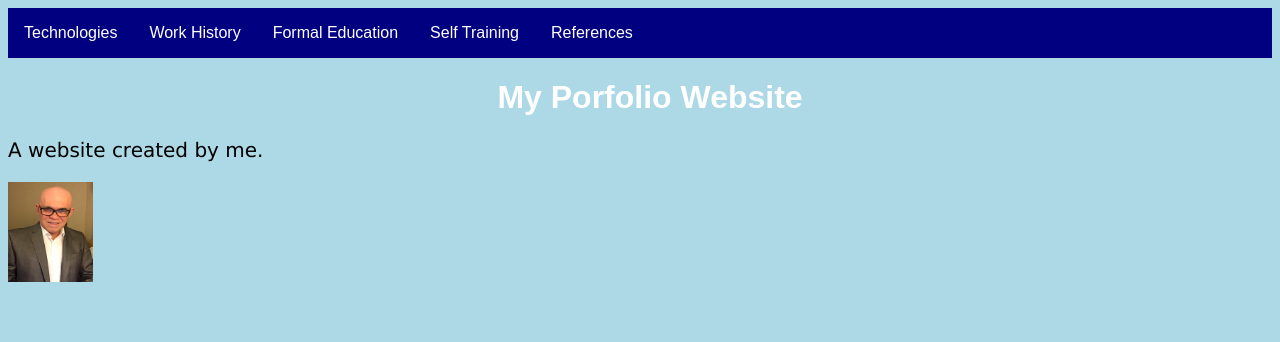
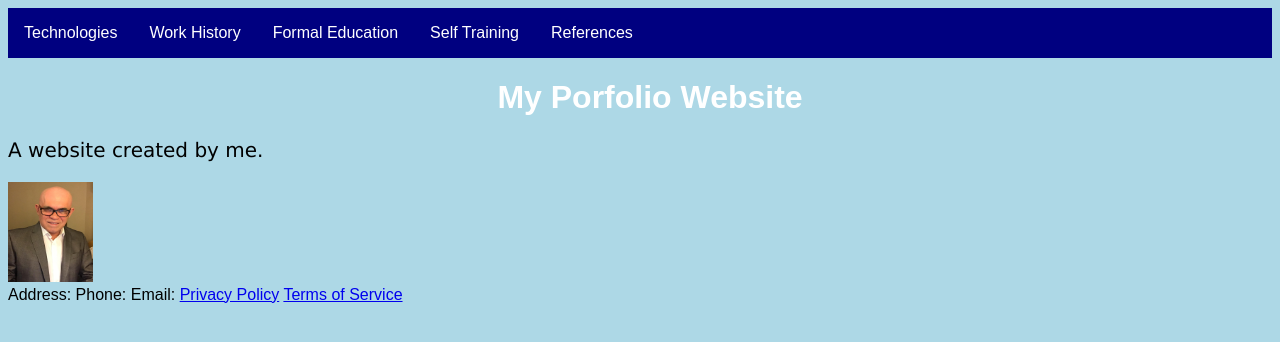
Before and after one commit to FredyCorea/MyPortfolio, a plain HTML site: page Index.html in a window 1280 px wide. Drawn offline with Linux system fonts and the light colour scheme.

Commit message:
Various changes

```diff
--- a/Index.html
+++ b/Index.html
@@ -33,4 +33,12 @@
 
 </body>
 
+<footer>
+  <label> Address: </label>
+  <label> Phone: </label>
+  <label> Email: </label>
+	<a href="/about/privacy">Privacy Policy</a>
+	<a href="/about/legal">Terms of Service</a>
+</footer>
+
 </html>
```
Also changed, not shown: wh.html (+3 -4 lines).
